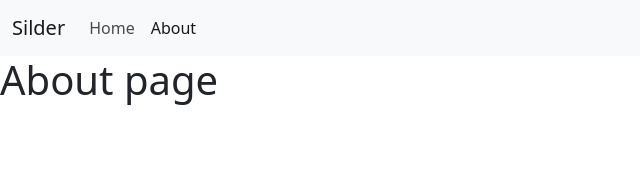
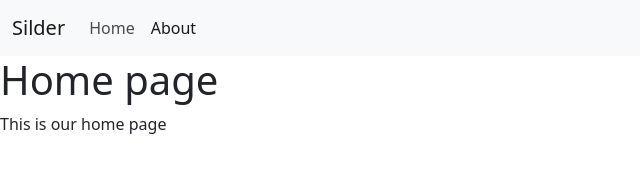
Before and after one commit to bk-software/hu-image-slider, a plain HTML site: page index.html in a window 1280 px wide. Both pictures are taken after a click on the link "Home". Shown: the whole page, without its empty margins (0-640 px from the left). Drawn offline with nearby package versions, Linux system fonts and the light colour scheme.

Commit message:
homepage link is now clickable

```diff
--- a/index.html
+++ b/index.html
@@ -22,22 +22,39 @@
       </div>
     </nav>
 
-    <div id="home-page" class="d-none">
+
+   <!-- Homepage  -->
+    <div id="home-page" class="d-none" >
       <h1>Home page</h1>
+      <p>This is our home page</p>
     </div>
 
+   <!-- About page  -->
     <div id="about-page" >
       <h1>About page</h1>
+      <p>This is our about page</p>
     </div>
 
     <script>
       const homePageLinkElement = document
         .getElementById('home-page-link')
       console.log(homePageLinkElement);
+
       homePageLinkElement.addEventListener('click', function() {
-           console.log('you clicked the home page link');
+         console.log('you clicked me');
+          document
+            .getElementById('home-page')
+            .classList
+            .remove('d-none');
+
+          document
+            .getElementById('about-page')
+            .classList
+            .add('d-none');
       })
 
+
+       //document.getElementById('about-page-link')
     </script>
 
     <script src="https://cdn.jsdelivr.net/npm/bootstrap@5.2.0/dist/js/bootstrap.bundle.min.js" integrity="sha384-A3rJD856KowSb7dwlZdYEkO39Gagi7vIsF0jrRAoQmDKKtQBHUuLZ9AsSv4jD4Xa" crossorigin="anonymous"></script>
```
Also changed, not shown: 1 other file.
